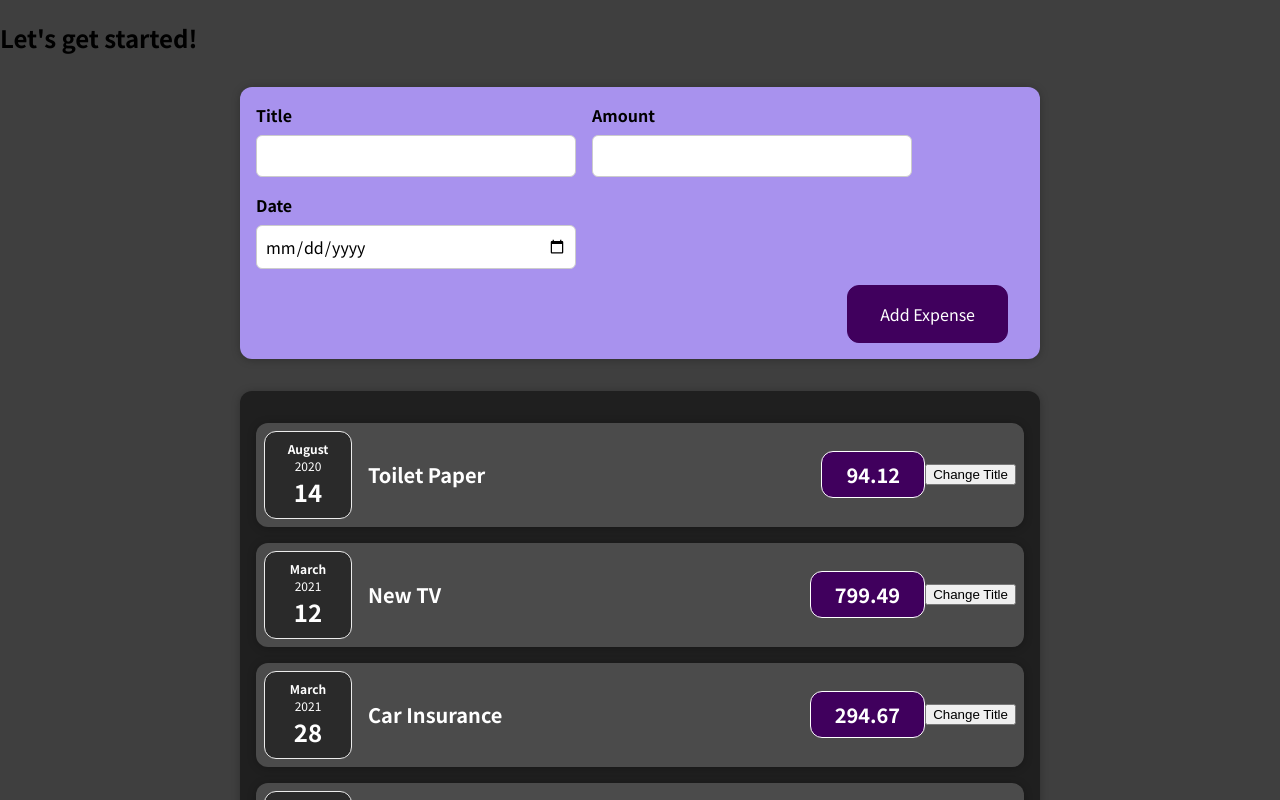
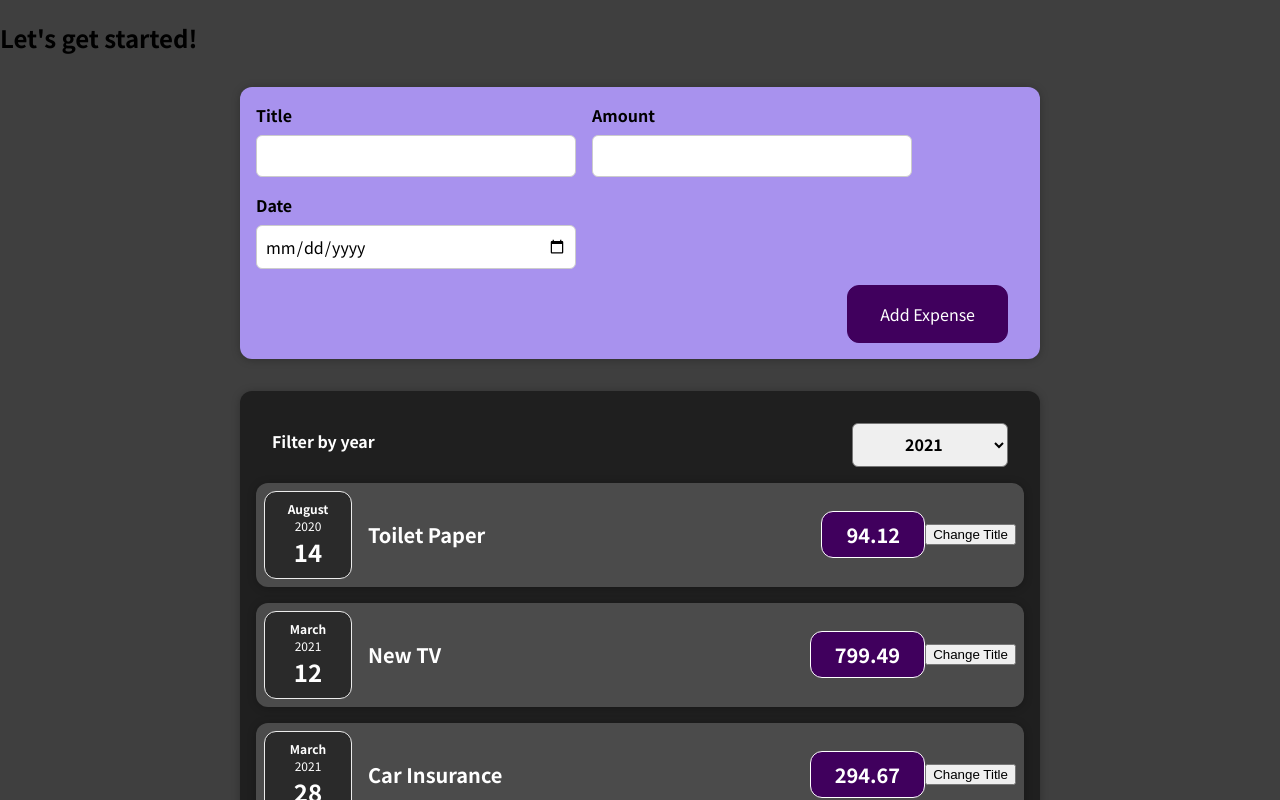
Before and after one commit to Sealman234/react-expense-tracker, a React (Create React App) app: page / in a window 1280 px wide. Shown: the top 800 px of the page. Built offline with nearby package versions, Linux system fonts and the light colour scheme.

Commit message:
ExpensesFilter

```diff
--- a/src/components/Expenses/Expenses.js
+++ b/src/components/Expenses/Expenses.js
@@ -1,11 +1,23 @@
-import React from 'react';
+import React, { useState } from 'react';
+import Card from '../UI/Card';
 import ExpenseItem from './ExpenseItem';
-import Card from '../UI/Card';
+import ExpensesFilter from './ExpensesFilter';
 import './Expenses.css';
 
 const Expenses = (props) => {
+  const [filteredYear, setFilteredYear] = useState('2021');
+
+  const filterChangeHandler = (selectedYear) => {
+    setFilteredYear(selectedYear);
+  };
+
   return (
+    <div>
       <Card className="expenses">
+        <ExpensesFilter
+          selected={filteredYear}
+          onChangeFilter={filterChangeHandler}
+        />
         <ExpenseItem
           title={props.items[0].title}
           amount={props.items[0].amount}
@@ -27,6 +39,7 @@
           date={props.items[3].date}
         />
       </Card>
+    </div>
   );
 };
 
--- /dev/null
+++ b/src/components/Expenses/ExpensesFilter.css
@@ -0,0 +1,24 @@
+.expenses-filter {
+  color: white;
+  padding: 0 1rem;
+}
+
+.expenses-filter__control {
+  display: flex;
+  width: 100%;
+  align-items: center;
+  justify-content: space-between;
+  margin: 1rem 0;
+}
+
+.expenses-filter label {
+  font-weight: bold;
+  margin-bottom: 0.5rem;
+}
+
+.expenses-filter select {
+  font: inherit;
+  padding: 0.5rem 3rem;
+  font-weight: bold;
+  border-radius: 6px;
+}
--- /dev/null
+++ b/src/components/Expenses/ExpensesFilter.js
@@ -0,0 +1,25 @@
+import React from 'react';
+
+import './ExpensesFilter.css';
+
+const ExpensesFilter = (props) => {
+  const dropdownChangeHandler = (event) => {
+    props.onChangeFilter(event.target.value);
+  };
+
+  return (
+    <div className="expenses-filter">
+      <div className="expenses-filter__control">
+        <label>Filter by year</label>
+        <select value={props.selected} onChange={dropdownChangeHandler}>
+          <option value="2022">2022</option>
+          <option value="2021">2021</option>
+          <option value="2020">2020</option>
+          <option value="2019">2019</option>
+        </select>
+      </div>
+    </div>
+  );
+};
+
+export default ExpensesFilter;
```
Lines whose indentation alone changed are shown as unchanged.
